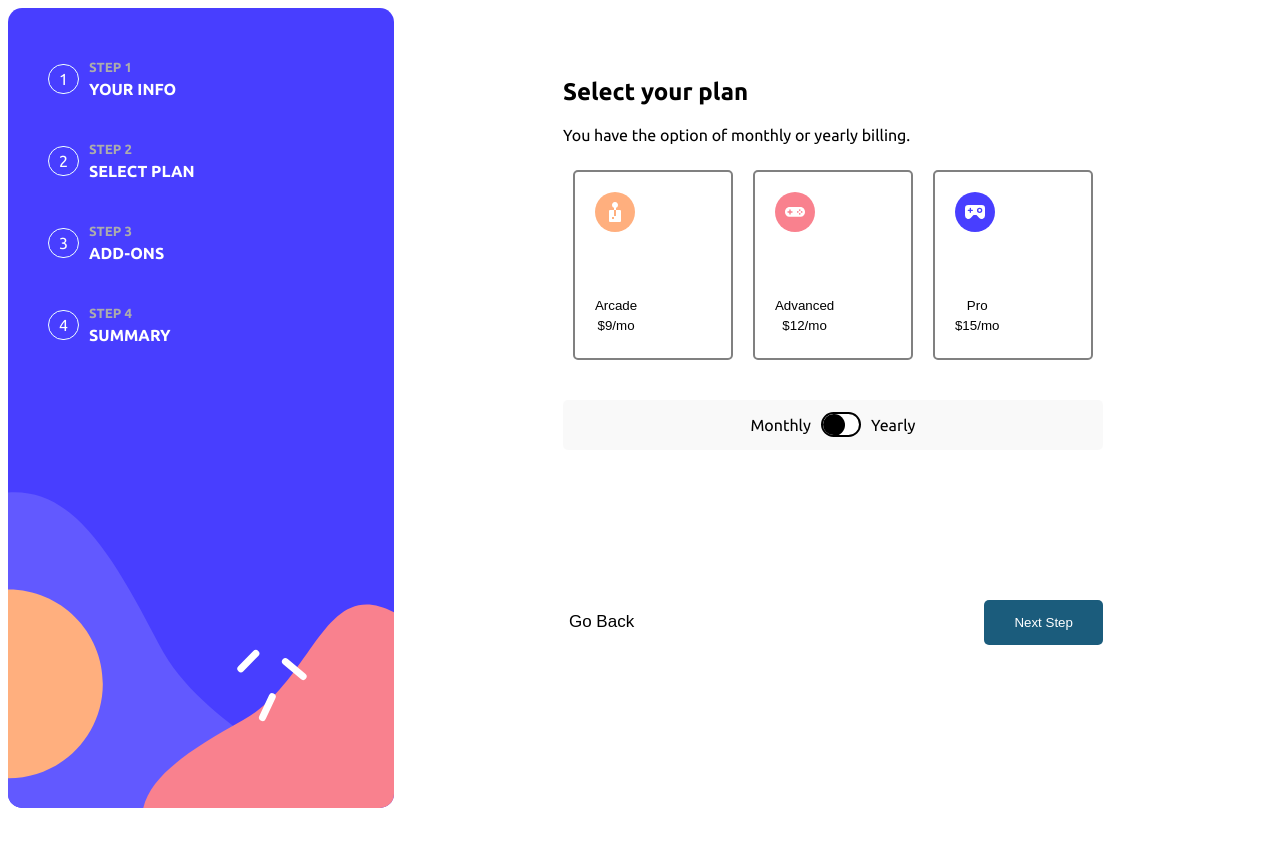
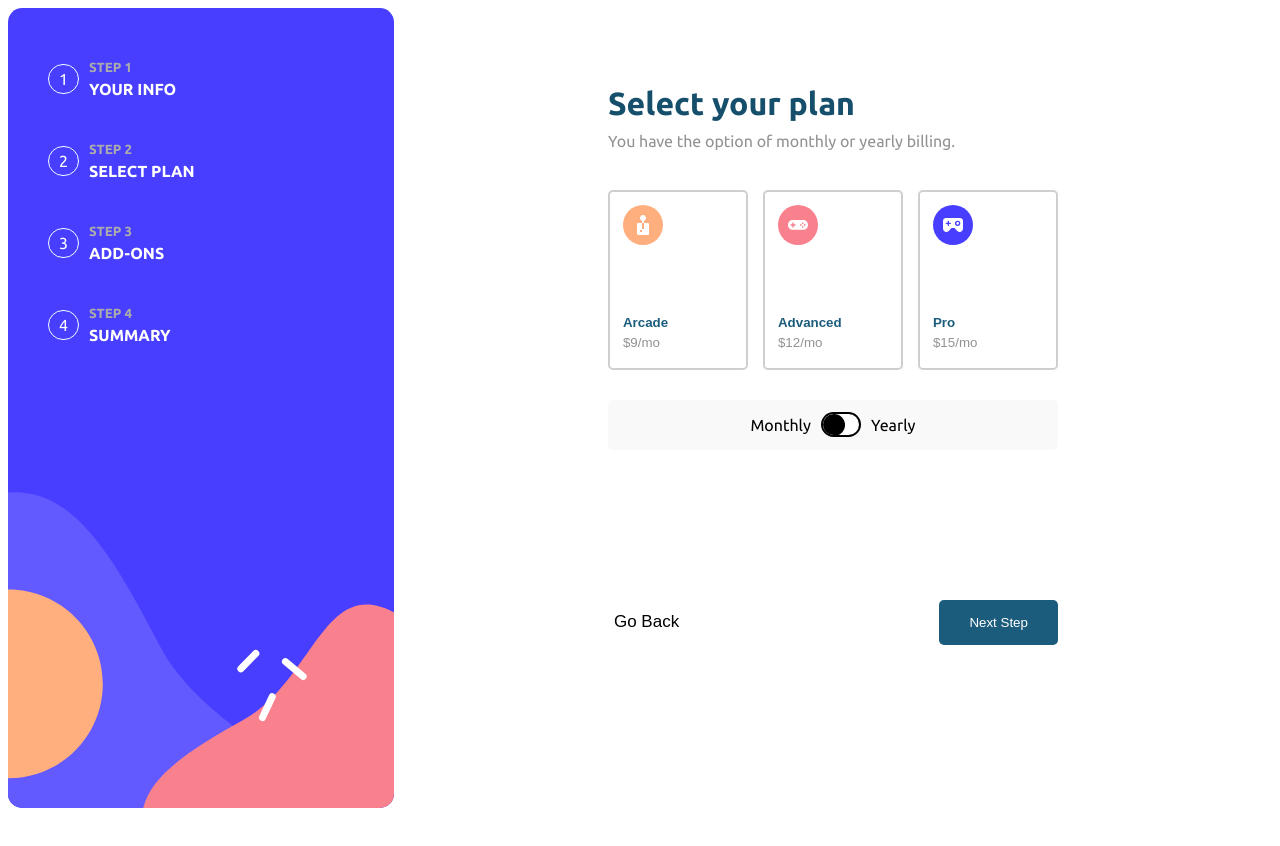
Before and after one commit to Sokolinyy/multi-step-form, a React (Create React App) app: page / in a window 1280 px wide. Both pictures are taken after typing "Sample", "name@example.com", "5551234" into the empty fields and a click on the button "Next Step". Shown: the top 846 px of the page. Built offline with nearby package versions, Linux system fonts and the light colour scheme.

Commit message:
Dependencies on what user click and what to show him

```diff
--- /dev/null
+++ b/src/ButtonContext.js
@@ -0,0 +1,3 @@
+import { createContext } from "react";
+
+export const ButtonContext = createContext(null)
--- a/src/Components/AddOnsComponent.js
+++ b/src/Components/AddOnsComponent.js
@@ -1,11 +1,23 @@
-import React from 'react'
+import React, { useContext } from 'react'
 
-const AddOnsComponent = () => {
+import { ButtonContext } from '../ButtonContext'
+
+import "../styles/AddOnsComponent.css"
+
+const AddOnsComponent = (props) => {
+  const buttonValue = props.buttonValue
+
   return (
     <section className='add-ons-section'>
       <article>
         <h2>Pick add-ons</h2>
         <p>Add-ons help enhance your gaming experience.</p>
+        {buttonValue === "Monthly" && <div>Tis is MONTH!!!!!</div>}
+        {buttonValue === "Yearly" && <div>TIS IS YEARRRRRRRRRRRRRR</div>}
+        <div>
+          <button></button>
+          <button></button>
+        </div>
       </article>
     </section>
   )
--- a/src/Components/SelectPlanComponent.js
+++ b/src/Components/SelectPlanComponent.js
@@ -1,10 +1,12 @@
-import React, { useState, useRef } from "react";
+import React, { useState, createContext, useContext, useEffect } from "react";
 
 import "../styles/SelectPlanComponent.css";
 
 import arcadeIcon from "../images/icon-arcade.svg";
 import advancedIcon from "../images/icon-advanced.svg";
 import proIcon from "../images/icon-pro.svg";
+import AddOnsComponent from "./AddOnsComponent.js";
+import { ButtonContext } from "../ButtonContext.js";
 
 const SelectPlanComponent = (props) => {
   const [active, setActive] = useState(false);
@@ -19,99 +21,177 @@ const SelectPlanComponent = (props) => {
     setPlan("yearly");
   };
 
+  const [buttonValue, setButtonValue] = useState('Monthly')
+
   const handleRightClick = () => {
     setActive(true);
     // Call function for right click
-    handleYearlyPlan()
+    handleYearlyPlan();
+
+    setButtonValue("Yearly")
   };
 
   const handleLeftClick = () => {
     setActive(false);
     // Call function for left click
-    handleMonthlyPlan()
+    handleMonthlyPlan();
+
+    setButtonValue('Monthly')
   };
 
-  const inputRef = useRef(null)
+  console.log(buttonValue);
+
+  /*   const inputRef = useRef(null)
 
   function handleClick() {
     const inputElement = inputRef.current;
     const inputValue = inputElement.value;
     console.log(inputValue);
+  } */
+
+  const [nextBtn, seNextBtn] = useState(false);
+
+  const handleNext = () => {
+    seNextBtn(true);
+  };
+
+  const [showAddOnsComponent, setShowAddOnsComponent] = useState(false)
+
+  function handleChildStateChange(clicked) {
+    if (clicked && nextBtn) {
+      setShowAddOnsComponent(true)
+    };
   }
 
   return (
     <section className="select-your-plan">
+      {nextBtn && showAddOnsComponent && <AddOnsComponent buttonValue={buttonValue}/>}
       <article>
-        <div>
+        <div className="description">
           <h2>Select your plan</h2>
           <p>You have the option of monthly or yearly billing.</p>
         </div>
-        {plan === "monthly" && <MonthlyPlan />}
-        {plan === "yearly" && <YearlyPlan />}
-        <div className="choose-price">
+        <div>
+          {plan === "monthly" && (
+            <MonthlyPlan
+              nextBtn={nextBtn}
+              onStateChange={handleChildStateChange}
+            />
+          )}
+        </div>
+        {plan === "yearly" && (<YearlyPlan
+          nextBtn={nextBtn}
+          onStateChange={handleChildStateChange}
+          />
+        )}
+        <div className="choose-monthly-yearly">
           <p>Monthly</p>
+          {/* <ButtonContext.Provider></ButtonContext.Provider> */}
           <button
-          className="dot-button"
-          onClick={active ? handleLeftClick : handleRightClick}
-          value={active ? console.log("Yearly") :console.log( "Monthly")}
-          ref={inputRef}
-        >
-          <div className={`dot ${active ? "active" : ""}`} />
-        </button>
+            className="dot-button"
+            onClick={active ? handleLeftClick : handleRightClick}
+            value={active ? "Yearly" : "Monthly"}
+
+            /* ref={inputRef} */
+          >
+            <div className={`dot ${active ? "active" : ""}`} />
+          </button>
           <p>Yearly</p>
         </div>
         <div className="next-back-button">
-          <button className="go-back-btn" onClick={props.handleYourInfoClick}>Go Back</button>
-          <button className="next-step-btn" onClick={props.handleAddOnsClick}>Next Step</button>
+          <button className="go-back-btn" onClick={props.handleYourInfoClick}>
+            Go Back
+          </button>
+          <button id="next-step-btn" onClick={handleNext}>
+            Next Step
+          </button>
         </div>
       </article>
     </section>
   );
 };
 
-function MonthlyPlan() {
+function MonthlyPlan(props) {
+  /*   const onFinish = (event) => {
+    let id = event.target.id;
+
+    if (id === "arcade-option") {
+
+    }
+    else if (id === "advanced-option") {
+      console.log("id2")
+    }
+    else if (id === "pro-option") {
+      console.log("id3")
+    }
+  } */
+
+  const [clicked, setClicked] = useState(false);
+
+  function handleClick() {
+    setClicked(true)
+  }
+
+  useEffect(() => {
+    props.onStateChange(clicked)
+  }, [handleClick])
+
   return (
     <div className="options">
-      <button value={`Arcade $${9}/mo`} id="arcade-option">
+      <button
+        onClick={handleClick}
+        value={`Arcade $${9}/mo`}
+        id="arcade-option"
+      >
         <div className="img-container">
           <img src={arcadeIcon}></img>
         </div>
         <div className="option-price">
-          <p>Arcade</p>
+          <strong>Arcade</strong>
           <p id="price">{`$9/mo`}</p>
         </div>
       </button>
-      <button id="advanced-option">
+      <button id="advanced-option" onClick={handleClick}>
         <div className="img-container">
           <img src={advancedIcon}></img>
         </div>
         <div className="option-price">
-          <p>Advanced</p>
+          <strong>Advanced</strong>
           <p id="price">{`$12/mo`}</p>
         </div>
       </button>
-      <button id="pro-option">
+      <button id="pro-option" onClick={handleClick}>
         <div className="img-container">
           <img src={proIcon}></img>
         </div>
         <div className="option-price">
-          <p>Pro</p>
-          <p id="price">{`$15/mo`}</p>
+          <strong>Pro</strong>
+          <p id="price">$15/mo</p>
         </div>
       </button>
     </div>
   );
 }
 
-function YearlyPlan() {
+function YearlyPlan(props) {
+  const [clicked, setClicked] = useState(false);
+
+  function handleClick() {
+    setClicked(true)
+  }
+
+  useEffect(() => {
+    props.onStateChange(clicked)
+  }, [handleClick])
+
   return (
     <div className="options">
-      <button id="arcade-option">
+      <button id="arcade-option" onClick={handleClick}>
         <div className="img-container">
           <img src={arcadeIcon}></img>
         </div>
         <div className="option-price">
-          <p>Arcade</p>
+          <strong>Arcade</strong>
           <p id="price">$90/yr</p>
         </div>
       </button>
@@ -120,7 +200,7 @@ function YearlyPlan() {
           <img src={advancedIcon}></img>
         </div>
         <div className="option-price">
-          <p>Advanced</p>
+          <strong>Advanced</strong>
           <p id="price">{`$120/yr`}</p>
         </div>
       </button>
@@ -129,7 +209,7 @@ function YearlyPlan() {
           <img src={proIcon}></img>
         </div>
         <div className="option-price">
-          <p>Pro</p>
+          <strong>Pro</strong>
           <p id="price">{`$150/yr`}</p>
         </div>
       </button>
--- a/src/Components/YourInfoComponent.js
+++ b/src/Components/YourInfoComponent.js
@@ -46,6 +46,7 @@ function YourInfoComponent(props) {
               name="name"
               value={formData.name}
               onChange={handleChange}
+              placeholder="e.g Stephen King"
               required
             />
             {submitted && !formData.name && (
@@ -58,6 +59,7 @@ function YourInfoComponent(props) {
               type="email"
               id="email"
               name="email"
+              placeholder="e.g. stephenking@lorem.com"
               value={formData.email}
               onChange={handleChange}
               required
@@ -72,6 +74,7 @@ function YourInfoComponent(props) {
               type="tel"
               id="phone"
               name="phone"
+              placeholder="e.g. + 1 234 567 890"
               value={formData.phone}
               onChange={handleChange}
               required
--- /dev/null
+++ b/src/UserContext.js
@@ -0,0 +1,3 @@
+import {createContext} from "react";
+
+export const UserContext = createContext()
--- /dev/null
+++ b/src/styles/AddOnsComponent.css
@@ -0,0 +1,11 @@
+.add-ons-section {
+  display: flex;
+  justify-content: center;
+  align-items: center;
+  width: 100%;
+  height: 100%;
+}
+
+.add-ons-section p {
+  color: rgb(146, 146, 146);
+}
--- a/src/styles/App.css
+++ b/src/styles/App.css
@@ -2,3 +2,8 @@ main {
   display: flex;
   font-family: 'Ubuntu', sans-serif;
 }
+
+main h2 {
+  color: rgb(22, 79, 107);
+  font-size: 2rem;
+}
--- a/src/styles/SelectPlanComponent.css
+++ b/src/styles/SelectPlanComponent.css
@@ -12,6 +12,16 @@
   padding: 50px 0px;
 }
 
+.select-your-plan .description > h2 {
+  font-size: 2rem;
+  margin-bottom: 10px;
+}
+
+.select-your-plan .description > p {
+  color: rgb(146, 146, 146);
+  margin: 0;
+}
+
 .options {
   display: flex;
 }
@@ -21,19 +31,38 @@
 }
 
 #arcade-option, #advanced-option, #pro-option {
-  border: 2px solid gray;
+  border: 2px solid rgb(207, 207, 207);
+  color: rgb(27, 92, 124);
   background-color: transparent;
-  width: 160px;
-  height: 190px;
+  width: 140px;
+  height: 180px;
   border-radius: 5px;
-  padding: 20px;
+  padding: 13px;
   display: flex;
-  margin: 10px;
   flex-direction: column;
   justify-content: space-between;
 }
 
-.choose-price {
+#advanced-option, #pro-option {
+  margin-left: 15px;
+}
+
+#arcade-option:focus {
+  border: 2px solid darkslateblue;
+  background-color: rgb(250, 250, 250);
+}
+
+#advanced-option:focus {
+  border: 2px solid darkslateblue;
+  background-color: rgb(250, 250, 250);
+}
+
+#pro-option:focus {
+  border: 2px solid darkslateblue;
+  background-color: rgb(250, 250, 250);
+}
+
+.choose-monthly-yearly {
   margin: 0;
   display: flex;
   margin-top: 30px;
@@ -88,10 +117,20 @@
   font-size: 17px;
 }
 
-.next-step-btn {
+#next-step-btn {
   background-color: rgb(27, 92, 124);
   border: none;
   padding: 15px 30px;
   color: white;
   border-radius: 5px;
 }
+
+/* Monthly plan CSS */
+
+.option-price {
+  text-align: start;
+}
+
+#price {
+  color: rgb(146, 146, 146);
+}
--- a/src/styles/YourInfo.css
+++ b/src/styles/YourInfo.css
@@ -20,6 +20,14 @@
   margin-bottom: 0px;
 }
 
+.description p {
+  color: rgb(146, 146, 146);
+}
+
+form label {
+  color: rgb(27, 92, 124);
+}
+
 form input {
   margin-top: 10px;
   margin-bottom: 40px;
@@ -27,11 +35,11 @@ form input {
   padding: 12px;
   border-radius: 5px;
   outline: none;
-  border: 3px solid rgb(185, 185, 185);
+  border: 1px solid rgb(185, 185, 185);
 }
 
 form input:focus {
-  border: 3px solid rgb(46, 46, 135);
+  border: 1px solid rgb(22, 79, 107);
 }
 
 form button {
```
Also changed, not shown: src/App.js (+6 -3 lines).
